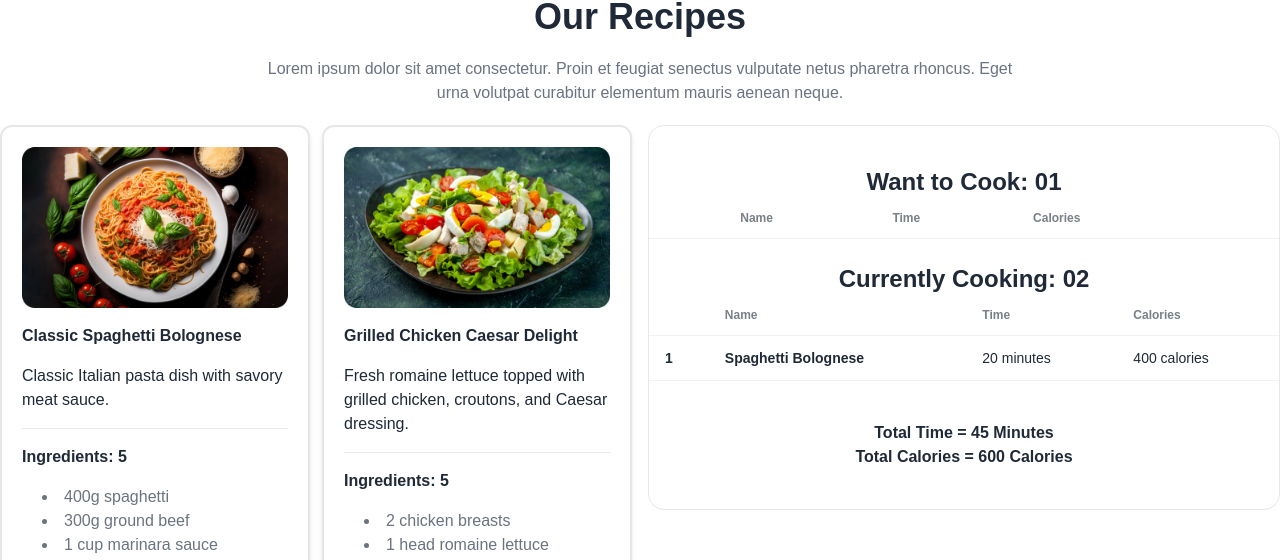
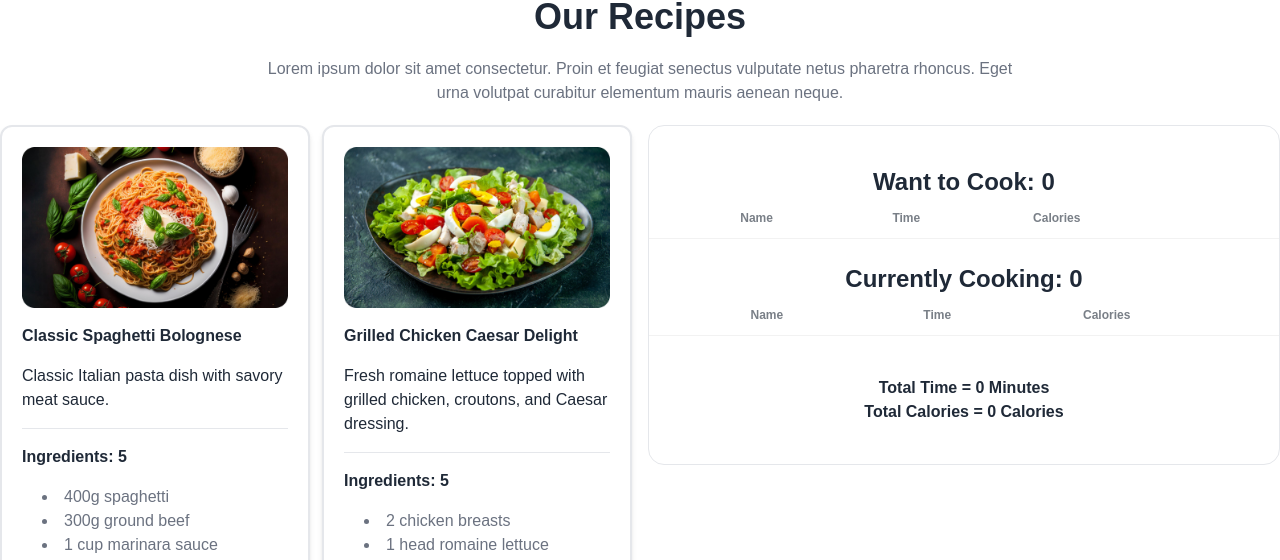
Before and after one commit to devsujoydas/recipe-caloris, a React (Vite) app: page / in a window 1280 px wide. Shown: the part 935-1495 px from the top of the page. Built offline with nearby package versions, Linux system fonts and the light colour scheme.

Commit message:
currently cooking food section and total time and total calories complete

```diff
--- a/src/componenet/OurRecipes/OurRecipes.jsx
+++ b/src/componenet/OurRecipes/OurRecipes.jsx
@@ -1,11 +1,14 @@
 import { useState } from "react"
 import FoodCard from "./FoodCard"
-import WantToCook from "./WantToCook"
 import { useEffect } from "react";
 
 const OurRecipes = () => {
     const [foods, setFoods] = useState([]);
     const [foodCooking, setFoodCooking] = useState([]);
+    const [cookedFood, setCookedFood] = useState([]);
+    const [minutes, setMinutes] = useState(0);
+    const [calories, setCalories] = useState(0);
+
 
     useEffect(() => {
         fetch('food.json')
@@ -13,10 +16,27 @@ const OurRecipes = () => {
             .then(data => setFoods(data))
     }, [])
 
-     const wantToCookHandler = (food) =>{
-        let wantToCooking = [...foodCooking , food]
+    const wantToCookHandler = (food) => {
+        let wantToCooking = [...foodCooking, food]
         setFoodCooking(wantToCooking)
-     }
+    }
+
+    const prepairingHandler = (food) => {
+        const cookedFoodReady = [...cookedFood, food]
+        setCookedFood(cookedFoodReady)
+        minuteCaloriesHandler(food.minutes,food.calories)
+
+    }
+    const minuteCaloriesHandler = (minute,foodCalories) => {
+        let time = parseInt(minute);
+        setMinutes(minutes+time)
+
+        let calorie = parseInt(foodCalories);
+        setCalories(calories + calorie)
+      };
+
+
+
 
     return (
         <div className="py-10 lg:max-w-screen-2xl lg:mx-auto mx-10">
@@ -25,12 +45,81 @@ const OurRecipes = () => {
             <div className="flex gap-4 flex-col lg:flex-row">
                 <div id="food-container" className="lg:w-3/5 grid grid-cols-1 lg:grid-cols-2 gap-3">
                     {foods.map((food, idx) => (
-                        <FoodCard food={food} key={idx} wantToCookHandler={wantToCookHandler}/>
+                        <FoodCard food={food} key={idx} wantToCookHandler={wantToCookHandler} />
                     ))}
                 </div>
 
                 <div className="lg:w-3/5">
-                    <WantToCook foodCooking={foodCooking}/>
+                    <div className="border py-10 rounded-2xl ">
+                        <h1 className="font-semibold text-2xl text-center ">Want to Cook: {foodCooking.length}</h1>
+                        <div className="overflow-x-auto">
+                            <table className="table">
+                                {/* head */}
+                                <thead>
+                                    <tr>
+                                        <th></th>
+                                        <th>Name</th>
+                                        <th>Time</th>
+                                        <th>Calories</th>
+                                        <th></th>
+                                    </tr>
+                                </thead>
+                                <tbody className="">
+                                    {foodCooking.map((food, idx) => (
+                                        <tr key={idx} className="bg-gray-100">
+                                            <th>{idx}</th>
+                                            <td className="font-bold">{food.name}</td>
+                                            <td> {food.minutes} minutes </td>
+                                            <td>{food.calories} calories</td>
+                                            <th>
+                                                <button onClick={() => { prepairingHandler(food) }} className="font-semibold bg-[#0BE58A] px-6 py-2 rounded-full hover:bg-[#5bf5a5] active:scale-95 transition-all">Prepairing</button>
+                                            </th>
+                                        </tr>
+                                    ))}
+                                </tbody>
+                            </table>
+                        </div>
+
+
+
+
+                        <h1 className="font-semibold text-2xl mt-6 text-center ">Currently Cooking: {cookedFood.length}</h1>
+                        <div>
+                            <table className="table">
+                                {/* head */}
+                                <thead>
+                                    <tr>
+                                        <th></th>
+                                        <th>Name</th>
+                                        <th>Time</th>
+                                        <th>Calories</th>
+                                    </tr>
+                                </thead>
+
+                                <tbody>
+                                    {cookedFood.map((foodCooked, idx) => (
+                                        <tr key={idx} className="">
+                                            <th>{idx}</th>
+                                            <td className="font-bold"> {foodCooked.name} </td>
+                                            <td> {foodCooked.minutes} minutes </td>
+                                            <td> {foodCooked.calories} calories</td>
+                                        </tr>
+                                    ))}
+
+                                </tbody>
+
+
+
+                            </table>
+                            <div className="text-center mt-10">
+                                <div className="font-semibold ">
+                                    <h1>Total Time = {minutes} Minutes</h1>
+                                    <h1>Total Calories = {calories} Calories</h1>
+                                </div>
+                            </div>
+                        </div>
+                    </div>
+
                 </div>
             </div>
         </div>
--- a/src/componenet/OurRecipes/WantToCook.jsx
+++ /dev/null
@@ -1,89 +0,0 @@
-/* eslint-disable react/jsx-key */
-
-
-const WantToCook = ({foodCooking}) => {
-console.log(foodCooking);
-
-    return (
-        <div className="border py-10 rounded-2xl ">
-            <h1 className="font-semibold text-2xl text-center ">Want to Cook: 01</h1>
-            <div className="overflow-x-auto">
-                <table className="table">
-                    {/* head */}
-                    <thead>
-                        <tr>
-                            <th></th>
-                            <th>Name</th>
-                            <th>Time</th>
-                            <th>Calories</th>
-                            <th></th>
-                        </tr>
-                    </thead>
-                    <tbody>
-                        {foodCooking.map((food, idx) => (
-                            <tr key={idx} className="bg-gray-100">
-                                <th>1</th>
-                                <td>
-                                    <div className="flex items-center gap-3">
-                                        <div className="avatar">
-                                            <div className="mask mask-squircle h-12 w-12">
-                                                <img
-                                                    src={food.img}
-                                                    alt="Avatar Tailwind CSS Component" />
-                                            </div>
-                                        </div>
-                                        <div>
-                                            <div className="font-bold">{food.name}</div>
-                                        </div>
-                                    </div>
-                                </td>
-                                <td> {food.minutes} minutes </td>
-                                <td>{food.calories} calories</td>
-                                <th>
-                                    <button className="font-semibold bg-[#0BE58A] px-6 py-2 rounded-full hover:bg-[#5bf5a5] active:scale-95 transition-all">Prepairing</button>
-                                </th>
-                            </tr>
-                        ))}
-                    </tbody>
-                </table>
-            </div>
-
-
-
-
-
-            <h1 className="font-semibold text-2xl mt-6 text-center ">Currently Cooking: 02</h1>
-            <div>
-                <table className="table">
-                    {/* head */}
-                    <thead>
-                        <tr>
-                            <th></th>
-                            <th>Name</th>
-                            <th>Time</th>
-                            <th>Calories</th>
-                        </tr>
-                    </thead>
-
-                    <tbody>
-                        {/* row 1 */}
-                        <tr className="">
-                            <th>1</th>
-                            <td className="font-bold"> Spaghetti Bolognese </td>
-                            <td> 20 minutes </td>
-                            <td> 400 calories</td>
-                        </tr>
-                    </tbody>
-                </table>
-                <div className="text-center mt-10">
-                    <div className="font-semibold ">
-                        <h1>Total Time = 45 Minutes</h1>
-                        <h1>Total Calories = 600 Calories</h1>
-                    </div>
-                </div>
-            </div>
-        </div>
-    )
-}
-
-export default WantToCook
```
